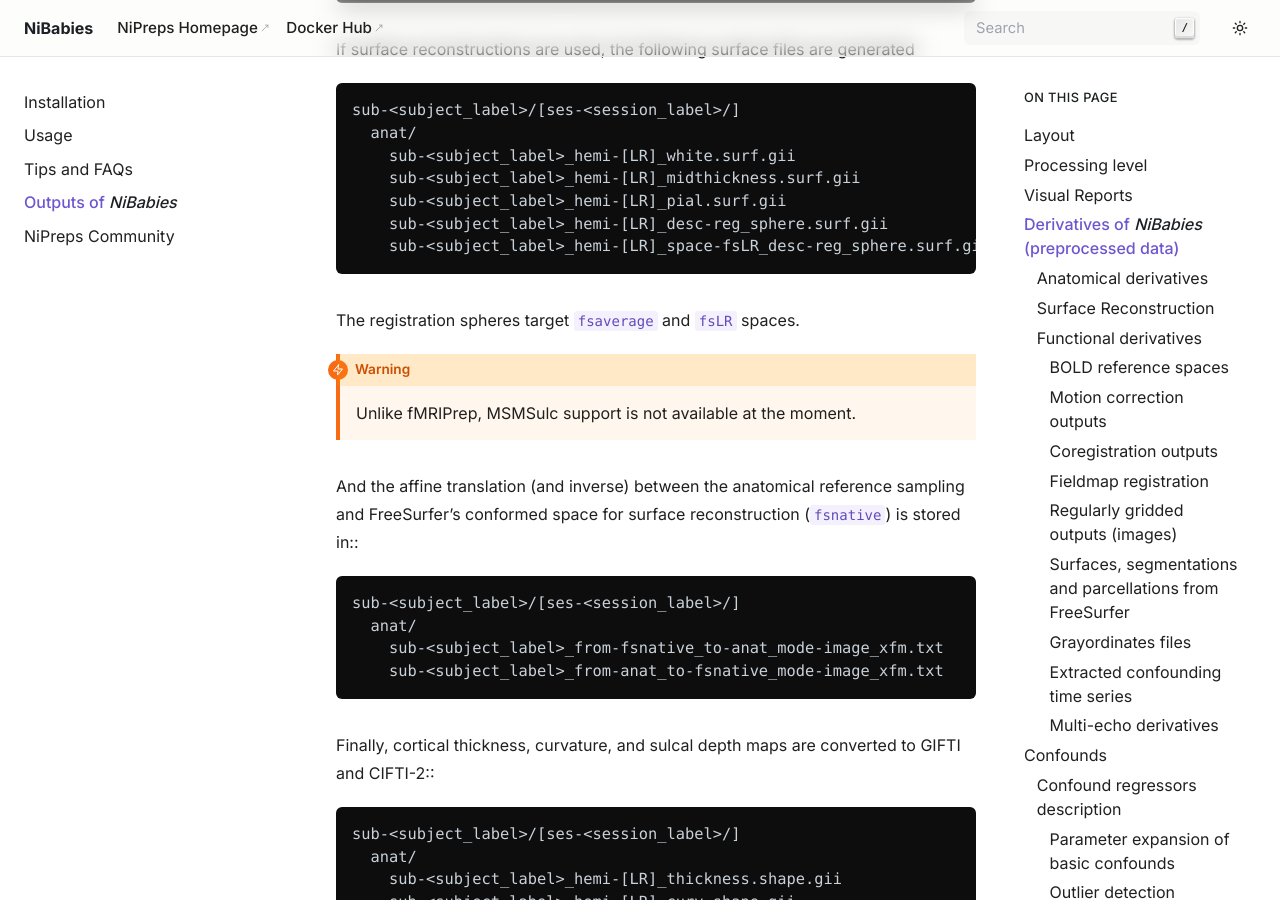
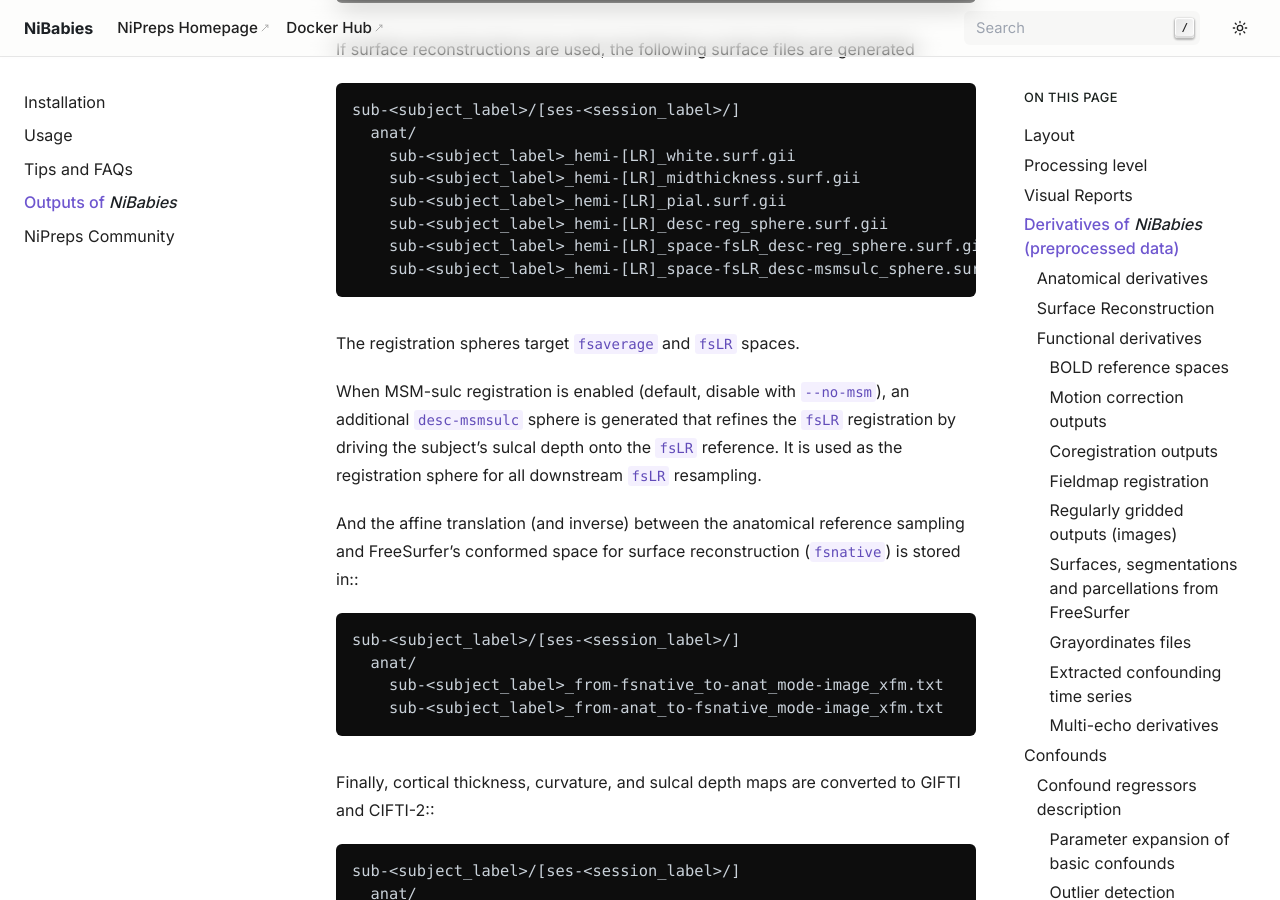
Before and after one commit to nipreps/nibabies, a Sphinx documentation site: the page built from docs/outputs.md, in a window 1280 px wide and 900 px high, scrolled down 3527 px. Built offline with Sphinx 7.4.7, drawn with Linux system fonts in a browser that asks for light colours; the version number could not be read and is left out.

Commit message:
doc: msm addition

````diff
--- a/docs/outputs.md
+++ b/docs/outputs.md
@@ -148,13 +148,15 @@ sub-<subject_label>/[ses-<session_label>/]
     sub-<subject_label>_hemi-[LR]_pial.surf.gii
     sub-<subject_label>_hemi-[LR]_desc-reg_sphere.surf.gii
     sub-<subject_label>_hemi-[LR]_space-fsLR_desc-reg_sphere.surf.gii
+    sub-<subject_label>_hemi-[LR]_space-fsLR_desc-msmsulc_sphere.surf.gii
 ```
 
 The registration spheres target `fsaverage` and `fsLR` spaces.
 
-:::{warning}
-Unlike fMRIPrep, MSMSulc support is not available at the moment.
-:::
+When MSM-sulc registration is enabled (default, disable with `--no-msm`), an
+additional `desc-msmsulc` sphere is generated that refines the `fsLR` registration
+by driving the subject's sulcal depth onto the `fsLR` reference. It is used as the
+registration sphere for all downstream `fsLR` resampling.
 
 And the affine translation (and inverse) between the anatomical reference sampling and
 FreeSurfer's conformed space for surface reconstruction (`fsnative`) is stored in::
````
